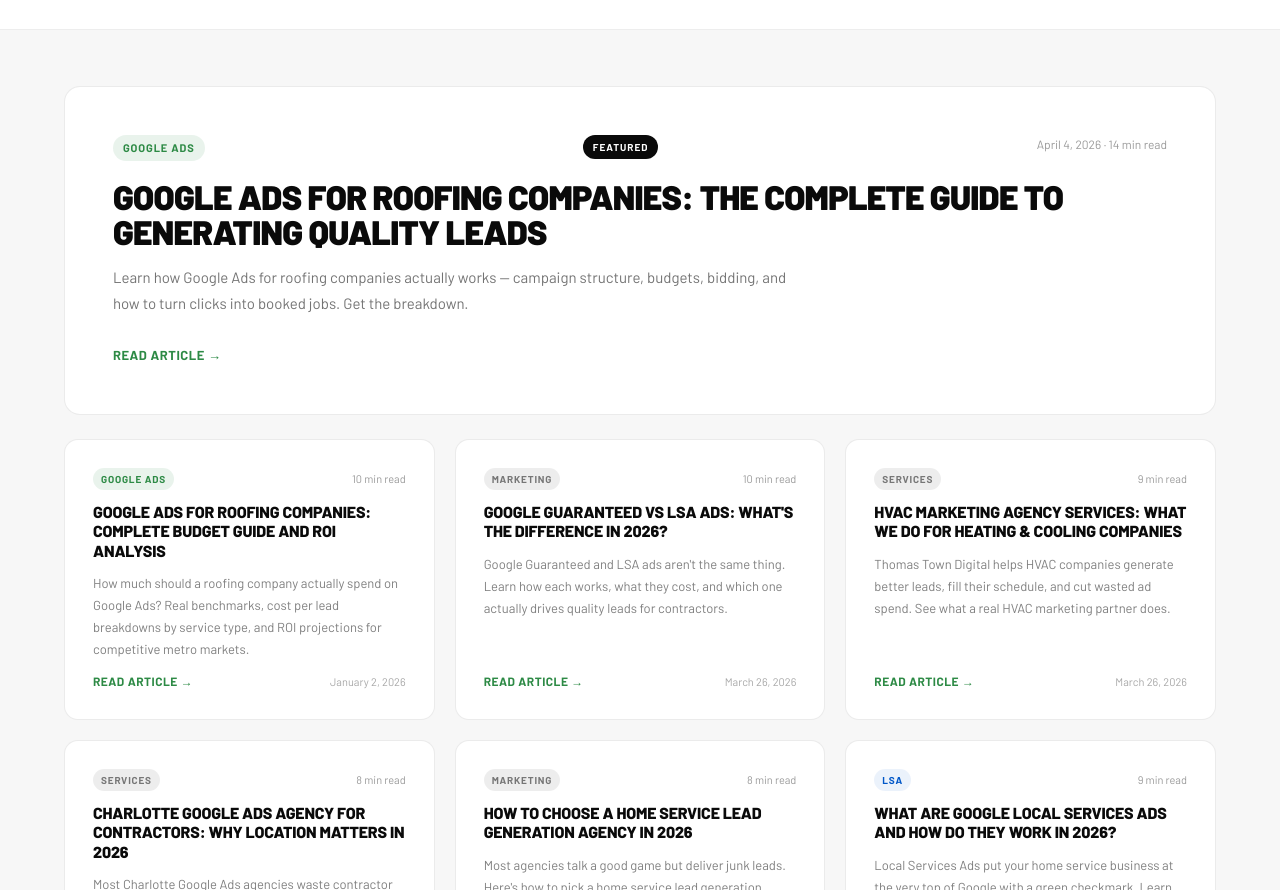
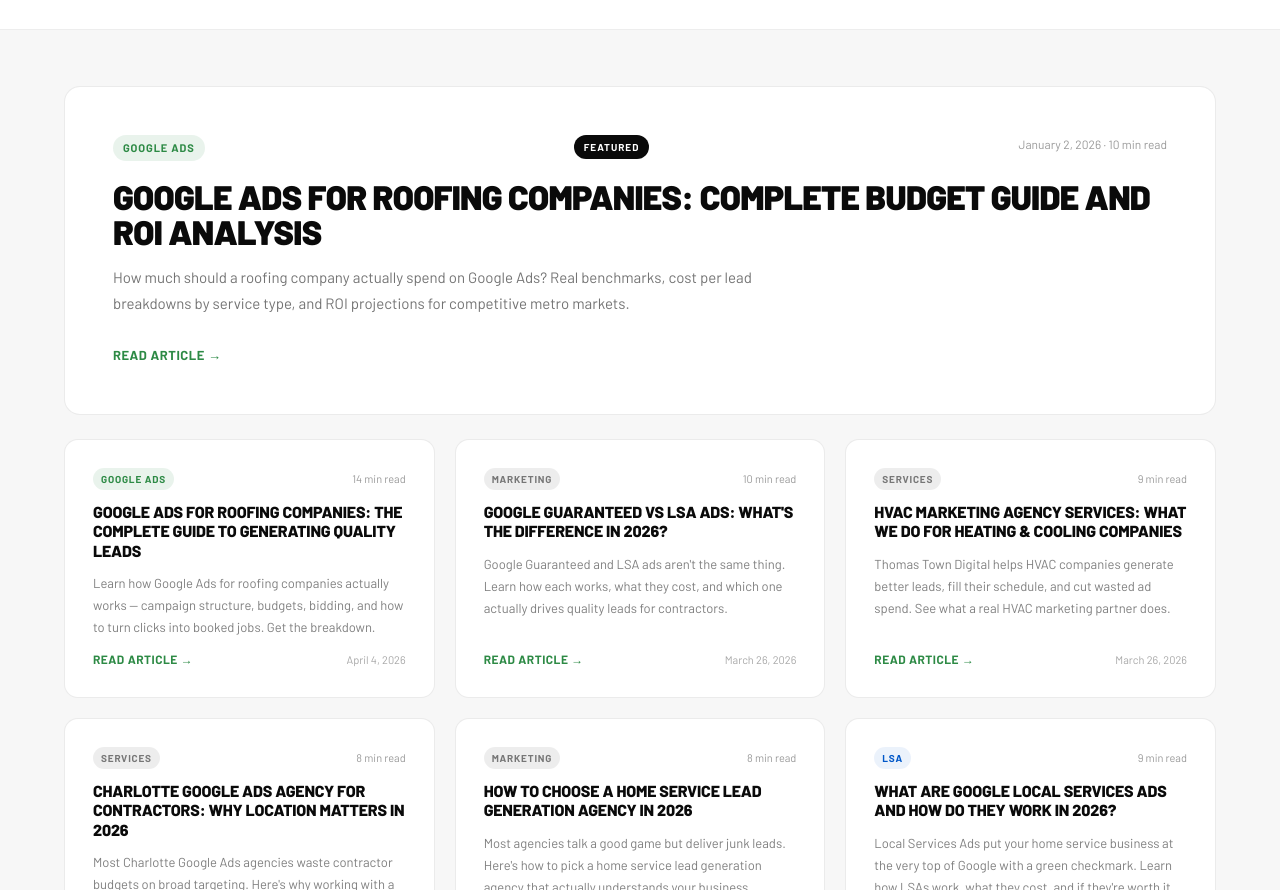
Before and after one commit to webberossi89/thomas-town-digital, a Next.js app: page /blog in a window 1280 px wide. Shown: the part 420-1310 px from the top of the page. Built offline with nearby package versions, Linux system fonts and the light colour scheme.

Commit message:
SEO: fix blog order — featured performer first, then by date

```diff
--- a/app/blog/page.tsx
+++ b/app/blog/page.tsx
@@ -9,15 +9,6 @@
 const posts = [
   {
     category: "Google Ads",
-    title: "Google Ads for Roofing Companies: The Complete Guide to Generating Quality Leads",
-    summary: "Learn how Google Ads for roofing companies actually works — campaign structure, budgets, bidding, and how to turn clicks into booked jobs. Get the breakdown.",
-    date: "April 4, 2026",
-    dateISO: "2026-04-05",
-    readTime: "14 min read",
-    slug: "google-ads-for-roofing-companies",
-  },
-  {
-    category: "Google Ads",
     title: "Google Ads for Roofing Companies: Complete Budget Guide and ROI Analysis",
     summary:
       "How much should a roofing company actually spend on Google Ads? Real benchmarks, cost per lead breakdowns by service type, and ROI projections for competitive metro markets.",
@@ -25,6 +16,15 @@
     dateISO: "2026-01-02",
     readTime: "10 min read",
     slug: "google-ads-roofing-budget-guide",
+  },
+  {
+    category: "Google Ads",
+    title: "Google Ads for Roofing Companies: The Complete Guide to Generating Quality Leads",
+    summary: "Learn how Google Ads for roofing companies actually works — campaign structure, budgets, bidding, and how to turn clicks into booked jobs. Get the breakdown.",
+    date: "April 4, 2026",
+    dateISO: "2026-04-05",
+    readTime: "14 min read",
+    slug: "google-ads-for-roofing-companies",
   },
   {
     category: "Marketing",
```
